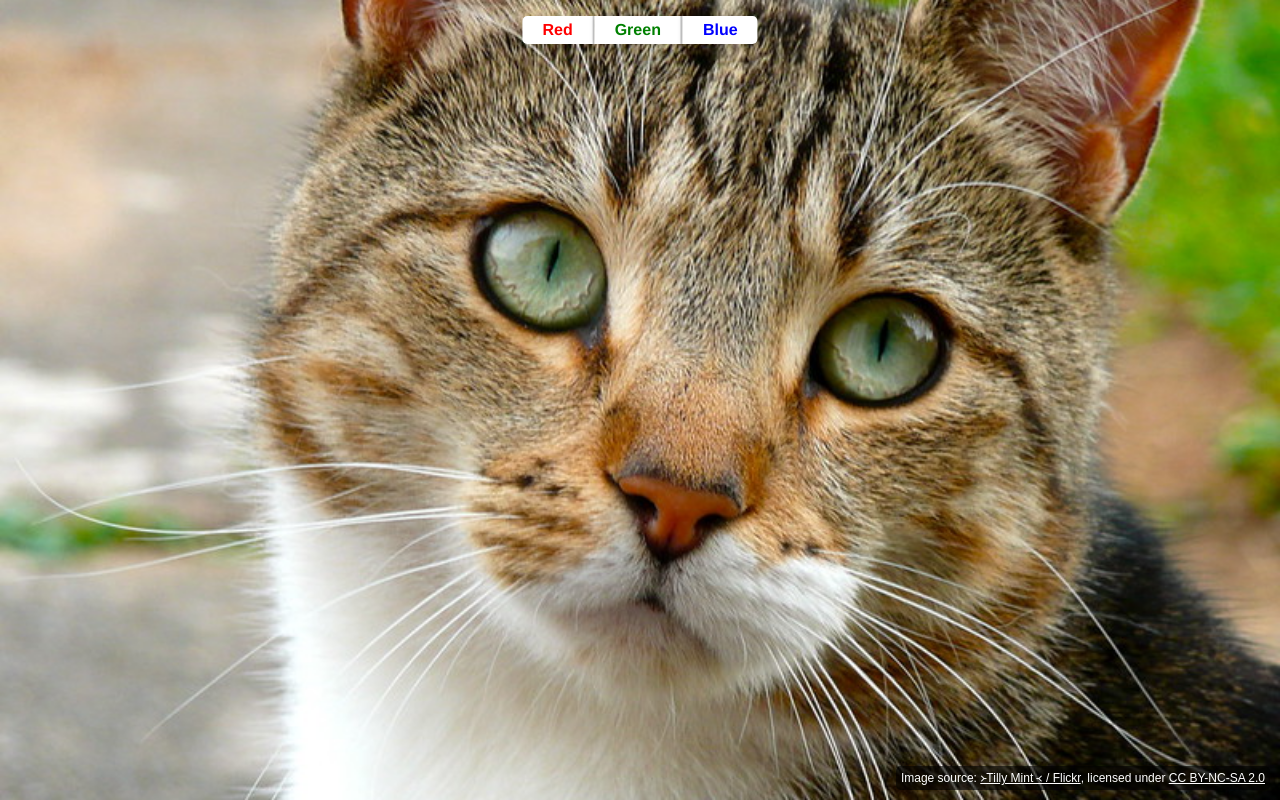
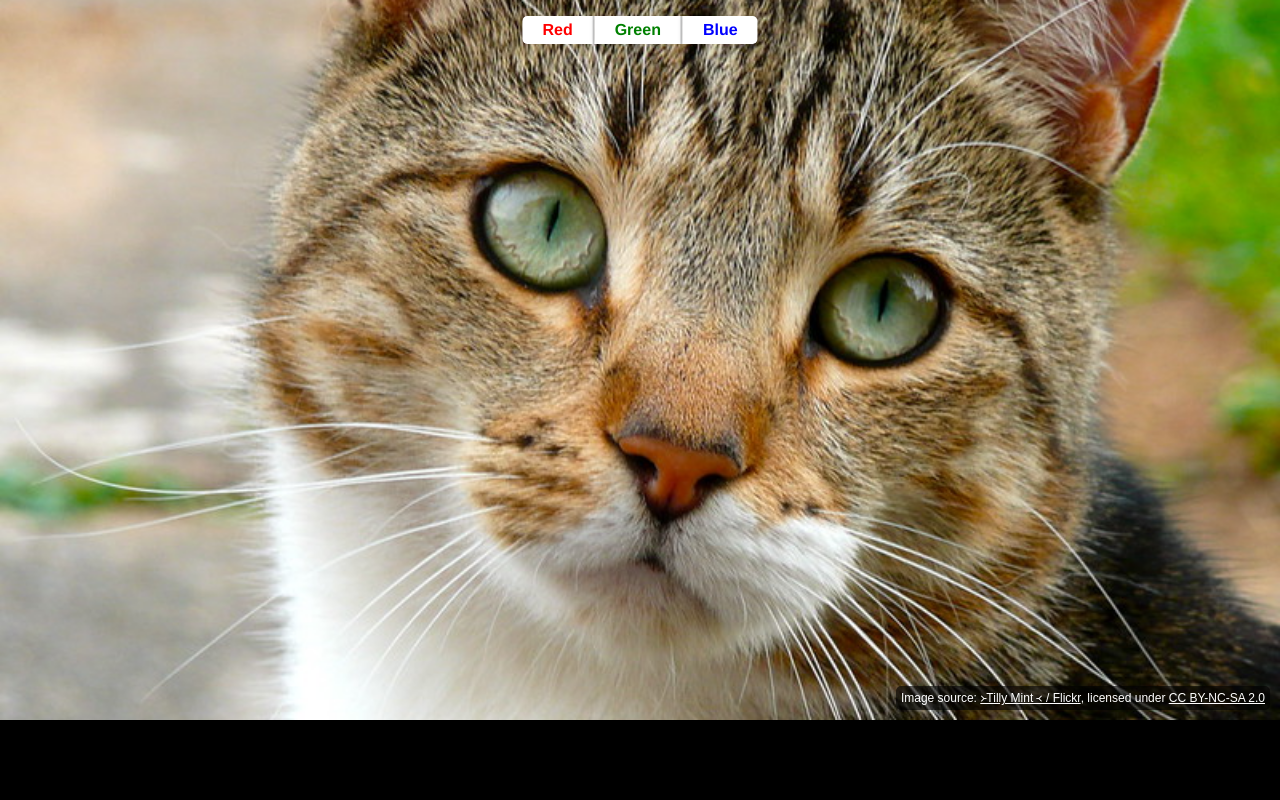
Before and after one commit to mawrxyz/rgb-viz, a plain HTML site: page index.html in a window 1280 px wide. Drawn offline with Linux system fonts and the light colour scheme.

Commit message:
fixed aspect ratio to 16:9

```diff
--- a/style.css
+++ b/style.css
@@ -9,7 +9,7 @@ body, html {
 
 #image-container {
     width: 100%;
-    height: 100%;
+    padding-top: 56.25%;
     position: relative;
     display: inline-block;
 }
```
